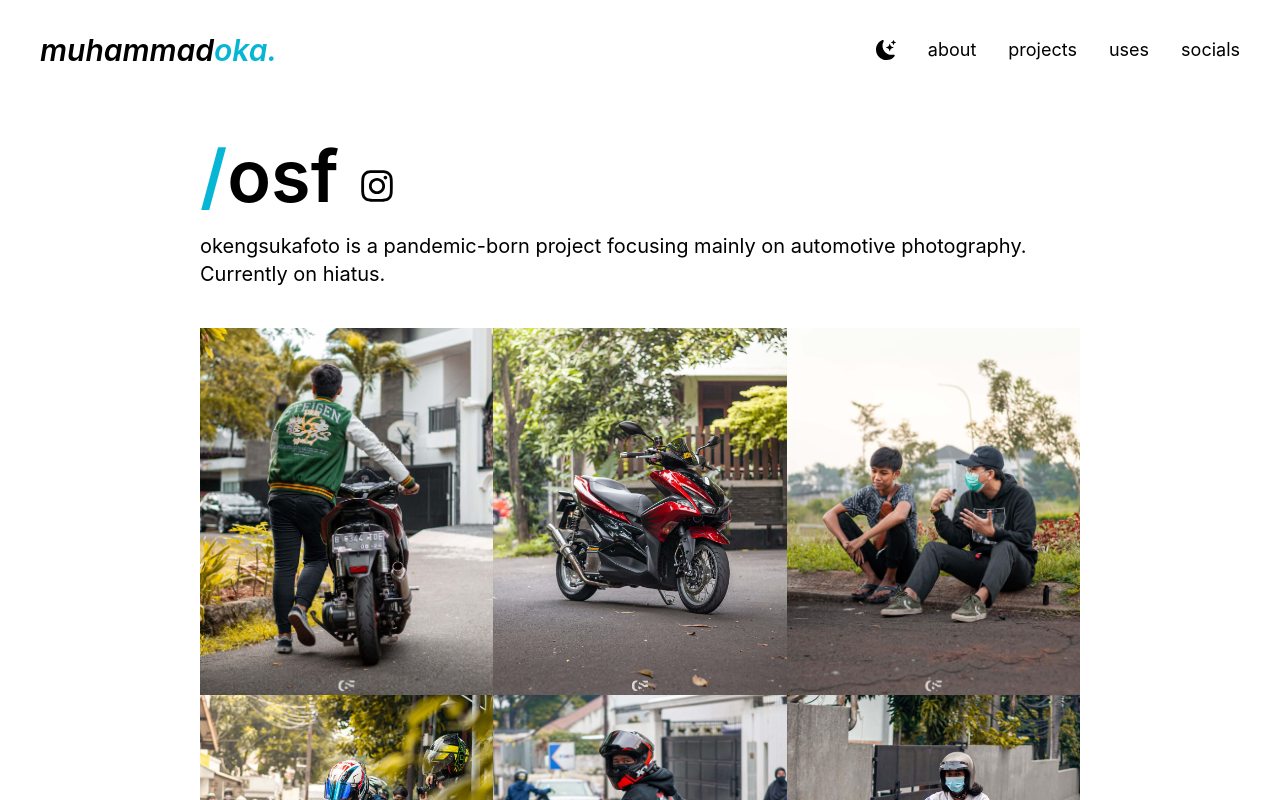
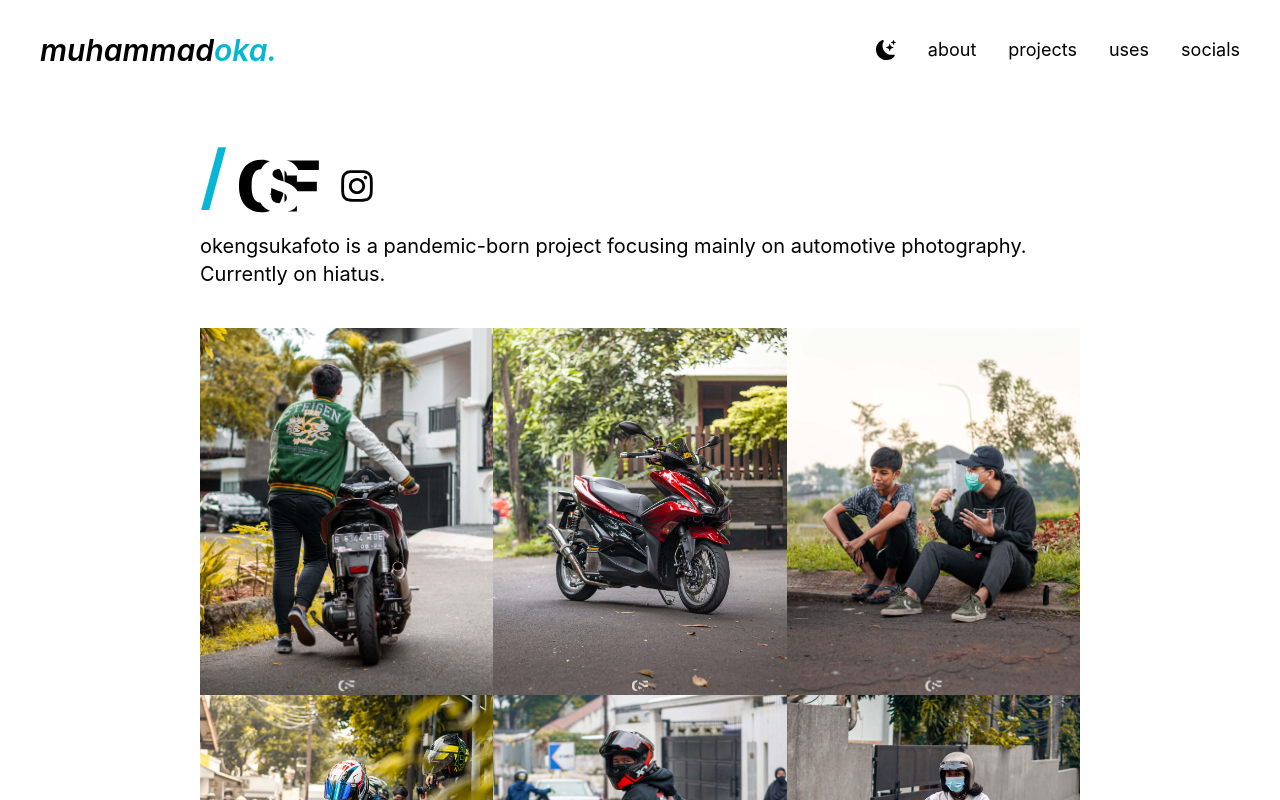
Before and after one commit to kawijayaa/muhammadoka.dev, a Next.js app: page /osf in a window 1280 px wide. Shown: the top 800 px of the page. Built offline with nearby package versions, Linux system fonts and the light colour scheme.

Commit message:
change osf text to logo

```diff
--- a/pages/osf/index.js
+++ b/pages/osf/index.js
@@ -13,7 +13,20 @@ export default function OSF() {
           <div className="text-black sm:px-10 md:px-40 dark:text-white flex items-center">
             <div>
                 <div className="flex items-center xxs:gap-3 lg:gap-5">
-                    <h1 className="xxs:text-5xl xs:text-6xl sm:text-7xl font-semibold xxs:pb-2 xs:pb-5"><span className="text-cyan-500">/</span>osf</h1>
+                    <h1 className="xxs:text-5xl xs:text-6xl sm:text-7xl font-semibold flex xxs:gap-2 lg:gap-3">
+                      <span className="text-cyan-500 xxs:pb-3 lg:pb-5">/</span>
+                      <svg viewBox="0 0 151.181 113.391" className="dark:fill-white w-14 lg:w-20">
+                        <g clip-path="url(#a)" transform="matrix(1.33333 0 0 -1.33333 0 113.391)">
+                          <path d="M0 0c1.586-.426 3.13-.924 4.583-1.579 4.162-1.875 7.396-4.545 9.703-8.01a20.167 20.167 0 0 0 2.035-3.931h29.238V0Z" transform="translate(67.622 78.84)"/>
+                          <path d="M0 0c-2.518-1.907-5.535-3.303-9.028-4.213H3.904V4.01A18.536 18.536 0 0 0 0 0" transform="translate(78.148 10.417)"/>
+                          <path d="M0 0c-.157.124-.339.25-.518.375v-12.128c.24.142.497.265.717.428 1.688 1.256 2.534 3.021 2.534 5.298C2.733-3.449 1.822-1.44 0 0" transform="translate(65.034 31.41)"/>
+                          <path d="M0 0h-14.236c0 2.979-.912 5.29-2.735 6.931-.173.155-.381.268-.565.408V-8.983c3.528-1.286 6.54-2.643 9.017-4.075 4.373-2.523 7.489-5.595 9.438-9.178H28.28v13.47H0Z" transform="translate(82.053 57.374)"/>
+                          <path d="M0 0c-1.853 1.024-4.36 2.073-7.554 3.147-3.798 1.278-6.988 2.518-9.636 3.727-.091-3.824-.539-7.15-1.362-9.954h1.019c0-3.918 1.01-6.805 3.034-8.663 1.884-1.731 4.877-2.644 8.95-2.763a32.921 32.921 0 0 1 2.278 3.991C-1.718-7.296-.636-3.786 0 0" transform="translate(62.982 32.731)"/>
+                          <path d="M0 0c2.005-1.524 5.533-3.097 10.582-4.72.818-.263 1.573-.535 2.344-.805-.473 5.213-1.75 9.948-3.855 14.19a33.399 33.399 0 0 1-2.197 3.797c-2.996-.045-5.389-.724-7.15-2.066C-2.099 9.005-3.01 7.24-3.01 5.098-3.01 3.222-2.006 1.523 0 0" transform="translate(50.515 54.285)"/>
+                          <path d="M0 0c-4.797 2.125-8.409 5.038-10.833 8.737a21.733 21.733 0 0 0-1.194 2.094c-3.83.418-6.779 2.301-8.848 5.648-2.365 3.824-3.547 9.294-3.547 16.413l.049 5.337c.488 12.847 4.933 19.409 13.31 19.725a17.133 17.133 0 0 0 2.337 4.168c2.357 3.096 5.692 5.507 10.005 7.232.123.049.257.081.381.129-3.699 1.47-7.725 2.221-12.093 2.221-6.229 0-11.783-1.48-16.662-4.44-4.88-2.961-8.628-7.159-11.242-12.597-2.615-5.438-3.923-11.716-3.923-18.832v-4.091c.134-6.851 1.541-12.921 4.223-18.208 2.68-5.289 6.42-9.354 11.217-12.197 4.796-2.845 10.292-4.266 16.487-4.266 4.367 0 8.39.747 12.086 2.209C1.161-.493.576-.256 0 0" transform="translate(42.264 8.133)"/>
+                        </g>
+                      </svg>
+                    </h1>
                     <a target="_blank" rel="noopener noreferrer" href="https://instagram.com/okengsukafoto"><FaInstagram className="xxs:text-3xl lg:text-4xl"/></a>
                 </div>
               <p className="xxs:text-md xs:text-xl">okengsukafoto is a pandemic-born project focusing mainly on automotive photography. Currently on hiatus.</p>
```
